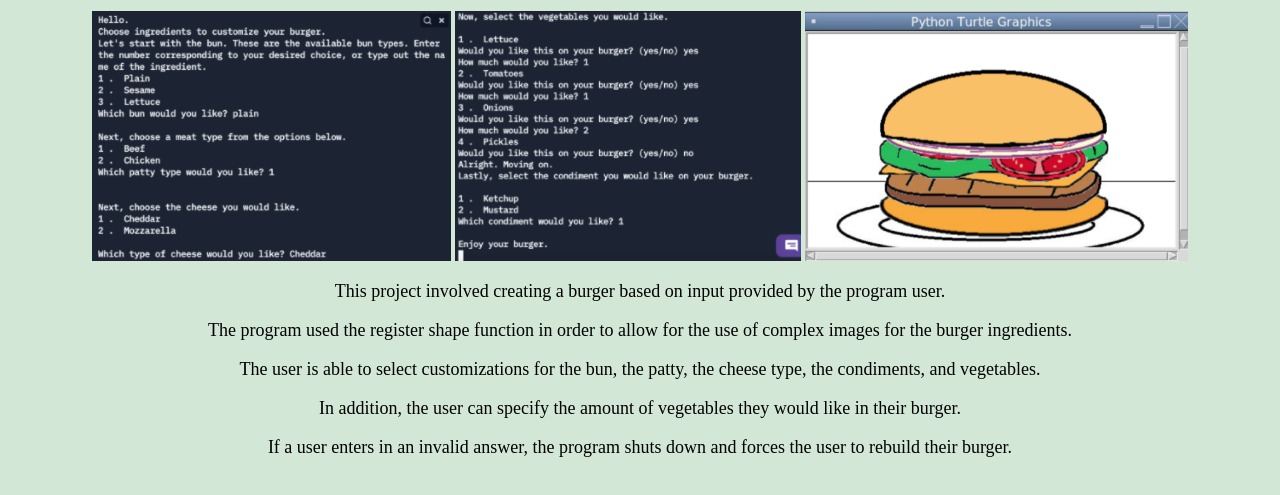
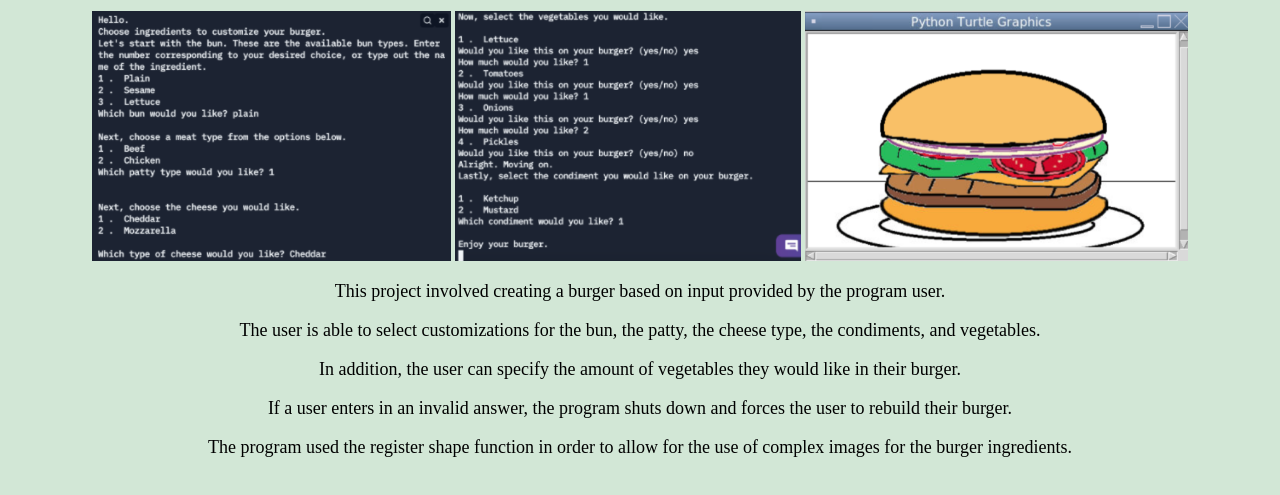
Before and after one commit to tammykhong/apcsp, a plain HTML site: page portfolio.html in a window 1280 px wide. Shown: the part 279-774 px from the top of the page. Drawn offline with Linux system fonts and the light colour scheme.

Commit message:
Update portfolio.html

```diff
--- a/portfolio.html
+++ b/portfolio.html
@@ -19,10 +19,10 @@
 	    <img src="images/1.1.9_output_3.PNG" height="250">
     <br>
     <p><p style="text-align:center"><font size="4">This project involved creating a burger based on input provided by the program user. </p>
-    <p><p style="text-align:center">The program used the register shape function in order to allow for the use of complex images for the burger ingredients. </p>
     <p><p style="text-align:center">The user is able to select customizations for the bun, the patty, the cheese type, the condiments, and vegetables.</p>
     <p><p style="text-align:center">In addition, the user can specify the amount of vegetables they would like in their burger. </p>
-    <p><p style="text-align:center">If a user enters in an invalid answer, the program shuts down and forces the user to rebuild their burger. </font></p>
+    <p><p style="text-align:center">If a user enters in an invalid answer, the program shuts down and forces the user to rebuild their burger.</p>
+    <p><p style="text-align:center">The program used the register shape function in order to allow for the use of complex images for the burger ingredients.</font></p>
 
     <br>
 	  </body>
```
